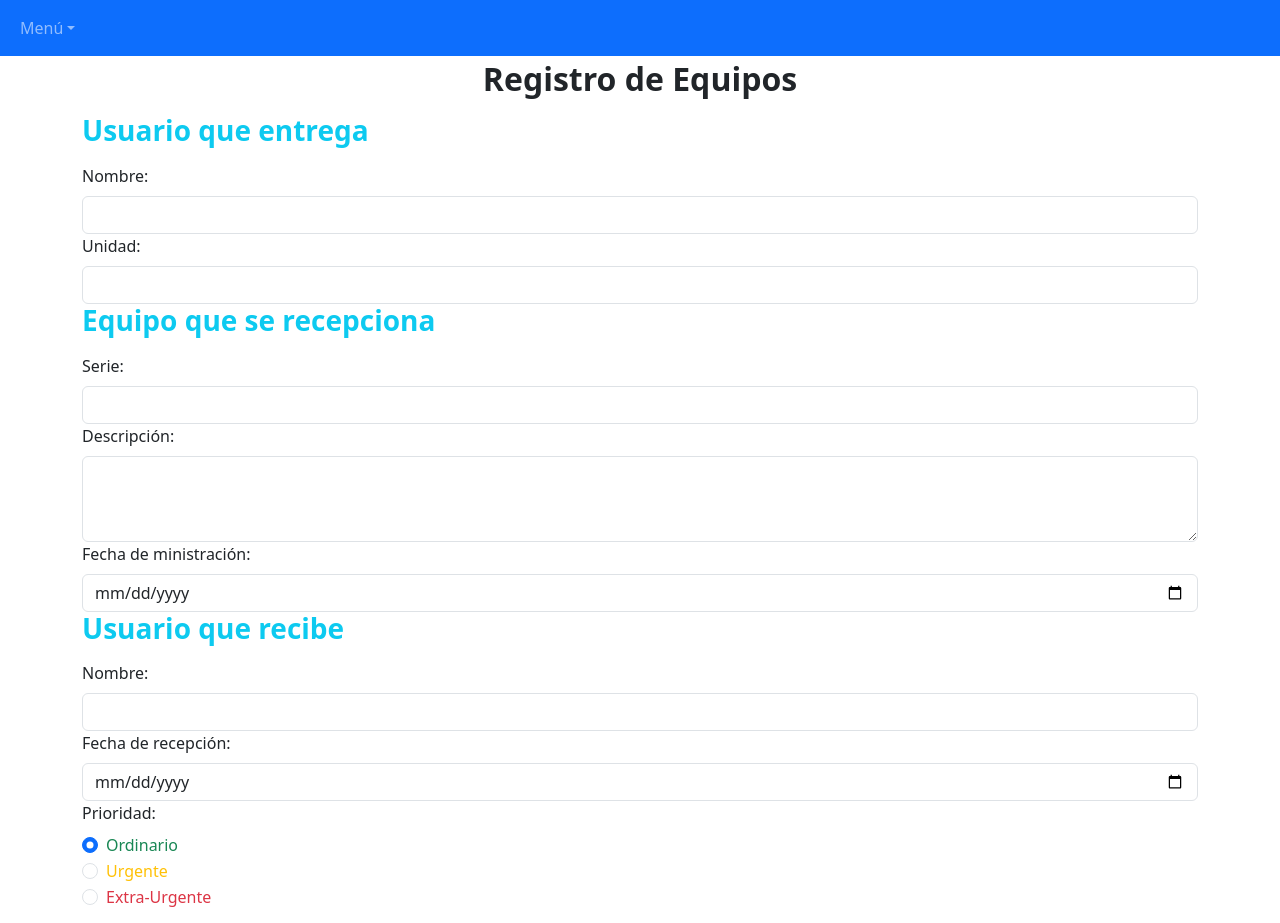
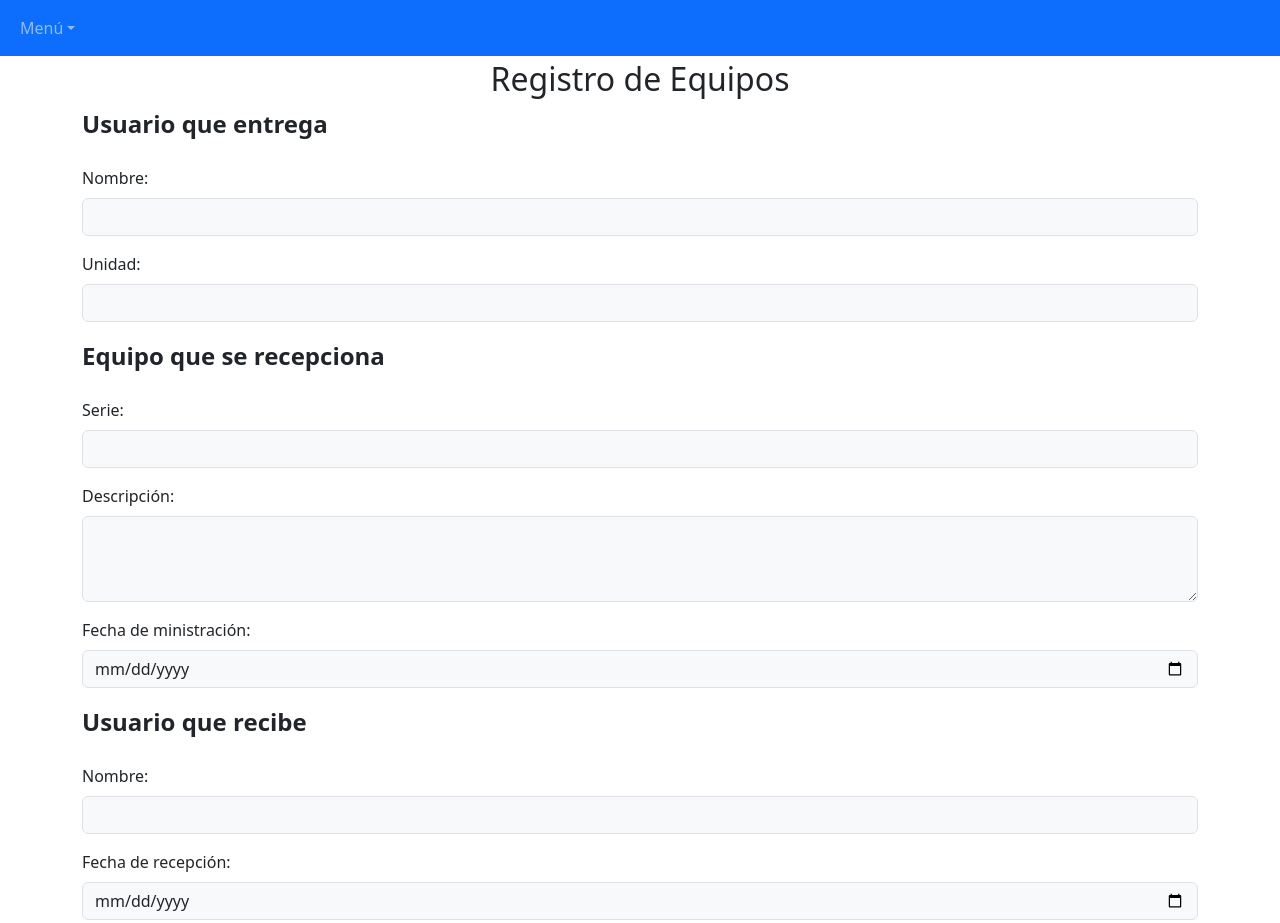
Before and after one commit to Ebgmoreno/CEEFA, an Angular app: page /formulario in a window 1280 px wide. Shown: the top 923 px of the page. Built offline with nearby package versions, Linux system fonts and the light colour scheme.

Commit message:
Serie solo números y letras

```diff
--- a/src/app/formulario-equipo/formulario-equipo.component.html
+++ b/src/app/formulario-equipo/formulario-equipo.component.html
@@ -18,75 +18,71 @@
 </nav>
 
 <div class="container mt-1">
-  <h2> <p class="text-center"><strong>Registro de Equipos</strong></p></h2>
-  <h3> <p class="text-info"><strong>Usuario que entrega</strong></p></h3>
+  <h2 class="text-center">Registro de Equipos</h2>
 
-  <div class="mb-0">
-    <label for="nombreEntrega" class="form-label">Nombre:</label>
-    <input type="text" class="form-control" id="nombreEntrega" name="nombreEntrega" required [(ngModel)]="nombreEntrega">
-  </div>
+  <fieldset>
+    <legend><p class="text-dark"><strong>Usuario que entrega</strong></p></legend>
+    <div class="mb-3">
+      <label for="nombreEntrega" class="form-label">Nombre:</label>
+      <input type="text" class="form-control bg-light" id="nombreEntrega" name="nombreEntrega" required [(ngModel)]="nombreEntrega">
+    </div>
+    <div class="mb-3">
+      <label for="unidadEntrega" class="form-label">Unidad:</label>
+      <input type="text" class="form-control bg-light" id="unidadEntrega" name="unidadEntrega" required [(ngModel)]="unidadEntrega">
+    </div>
+  </fieldset>
 
-  <div class="mb-0">
-    <label for="unidadEntrega" class="form-label">Unidad:</label>
-    <input type="text" class="form-control" id="unidadEntrega" name="unidadEntrega" required [(ngModel)]="unidadEntrega">
-  </div>
+  <fieldset>
+    <legend><p class="text-dark"><strong>Equipo que se recepciona</strong></p></legend>
+    <div class="mb-3">
+      <label for="serie" class="form-label">Serie:</label>
+      <input type="text" class="form-control bg-light" id="serie" name="serie" required pattern="[a-zA-Z0-9]+" [(ngModel)]="serie" #serieInput="ngModel">
+      <div *ngIf="serieInput.invalid && (serieInput.dirty || serieInput.touched)" class="alert alert-danger">
+        La serie solo puede contener letras y números.
+      </div>
+    </div>
+    <div class="mb-3">
+      <label for="descripcion" class="form-label">Descripción:</label>
+      <textarea class="form-control bg-light" id="descripcion" name="descripcion" rows="3" [(ngModel)]="descripcion"></textarea>
+    </div>
+    <div class="mb-3">
+      <label for="fechaMinistracion" class="form-label">Fecha de ministración:</label>
+      <input type="date" class="form-control bg-light" id="fechaMinistracion" name="fechaMinistracion" [(ngModel)]="fechaMinistracion">
+    </div>
+  </fieldset>
 
-  <h3> <p class="text-info"><strong>Equipo que se recepciona</strong> </p> </h3>
+  <fieldset>
+    <legend><p class="text-dark"><strong>Usuario que recibe</strong></p></legend>
+    <div class="mb-3">
+      <label for="nombreRecibe" class="form-label">Nombre:</label>
+      <input type="text" class="form-control bg-light" id="nombreRecibe" name="nombreRecibe" required [(ngModel)]="nombreRecibe">
+    </div>
+    <div class="mb-3">
+      <label for="fechaRecepcion" class="form-label">Fecha de recepción:</label>
+      <input type="date" class="form-control bg-light" id="fechaRecepcion" name="fechaRecepcion" [(ngModel)]="fechaRecepcion">
+    </div>
+  </fieldset>
 
-  <div class="mb-0">
-    <label for="serie" class="form-label">Serie:</label>
-    <input type="text" class="form-control" id="serie" name="serie" required [(ngModel)]="serie">
-  </div>
-
-  <div class="mb-0">
-    <label for="descripcion" class="form-label">Descripción:</label>
-    <textarea class="form-control" id="descripcion" name="descripcion" rows="3" [(ngModel)]="descripcion"></textarea>
-  </div>
-
-  <div class="mb-0">
-    <label for="fechaMinistracion" class="form-label">Fecha de ministración:</label>
-    <input type="date" class="form-control" id="fechaMinistracion" name="fechaMinistracion" [(ngModel)]="fechaMinistracion">
-  </div>
-
-  <h3> <p class="text-info"><strong>Usuario que recibe</strong> </p> </h3>
-
-  <div class="mb-0">
-    <label for="nombreRecibe" class="form-label">Nombre:</label>
-    <input type="text" class="form-control" id="nombreRecibe" name="nombreRecibe" required [(ngModel)]="nombreRecibe">
-  </div>
-
-  <div class="mb-0">
-    <label for="fechaRecepcion" class="form-label">Fecha de recepción:</label>
-    <input type="date" class="form-control" id="fechaRecepcion" name="fechaRecepcion" [(ngModel)]="fechaRecepcion">
-  </div>
-
-  <div class="mb-0">
-
-    <label class="form-label">Prioridad:</label>
-
+  <div class="mb-3 flex-column">
+    <label class="form-label text-dark"><strong>Prioridad:</strong></label>
     <div class="form-check">
       <input class="form-check-input" type="radio" name="prioridad" value="Ordinario" id="ordinario" [(ngModel)]="prioridad">
       <label class="form-check-label text-success" for="ordinario">
         Ordinario
-        </label>
+      </label>
     </div>
-
     <div class="form-check">
       <input class="form-check-input" type="radio" name="prioridad" value="Urgente" id="urgente" [(ngModel)]="prioridad">
       <label class="form-check-label text-warning" for="urgente">
         Urgente
-    </label>
+      </label>
     </div>
-
     <div class="form-check">
       <input class="form-check-input" type="radio" name="prioridad" value="Extraurgente" id="extraurgente" [(ngModel)]="prioridad">
       <label class="form-check-label text-danger" for="extraurgente">
         Extra-Urgente
       </label>
     </div>
-    <p></p>
-    <p></p>
-    <button type="button" class="btn btn-outline-info btn-sm text-center" (click)="onSubmit()">Enviar</button>
-
   </div>
+  <button type="button" class="btn btn-outline-info text-center" (click)="onSubmit()">Enviar</button>
 </div>
--- a/src/app/formulario-equipo/formulario-equipo.component.ts
+++ b/src/app/formulario-equipo/formulario-equipo.component.ts
@@ -39,7 +39,7 @@ export class FormularioEquipoComponent {
   }
 
   onSubmit() {
-    const datosFormulario = {
+    const datosFormulario: Equipo = { // Tipado del objeto
       nombreEntrega: this.nombreEntrega,
       unidadEntrega: this.unidadEntrega,
       serie: this.serie,
@@ -55,9 +55,10 @@ export class FormularioEquipoComponent {
       datos: this.datos
     };
 
+    try {
       // 1. Obtener los datos existentes del localStorage
       let equipos: Equipo[] = [];
-    const datosGuardados = localStorage.getItem('equipos'); // Cambiamos la clave a 'equipos'
+      const datosGuardados = localStorage.getItem('equipos');
       if (datosGuardados) {
         equipos = JSON.parse(datosGuardados);
       }
@@ -67,6 +68,14 @@ export class FormularioEquipoComponent {
 
       // 3. Guardar el array actualizado en el localStorage
       localStorage.setItem('equipos', JSON.stringify(equipos));
+
+      // Mostrar un mensaje de éxito (puedes usar una alerta o un snackbar)
+      console.log("Equipo guardado correctamente.");
+    } catch (error) {
+      // Manejar el error al guardar en localStorage
+      console.error("Error al guardar el equipo:", error);
+      // Mostrar un mensaje de error al usuario
+    }
 
     this.limpiarFormulario();
   }
--- a/src/app/usuarios/login/login.component.css
+++ b/src/app/usuarios/login/login.component.css
@@ -5,6 +5,7 @@
   align-items: center;
 }
 
-.left-column {
-  text-align: center;
+.right-column {
+  text-align: center; /* Centra el texto en la columna derecha */
+  /* Puedes agregar estilos adicionales para la columna derecha si es necesario */
 }
--- a/src/app/usuarios/login/login.component.html
+++ b/src/app/usuarios/login/login.component.html
@@ -1,23 +1,19 @@
   <nav class="navbar navbar-expand-lg navbar-dark bg-primary">
     <div class="container-fluid">
+      <a class="navbar-brand" href="#"><strong>Bienvenido</strong></a>
       <div class="collapse navbar-collapse" id="navbarColor01">
         <ul class="navbar-nav">
         </ul>
      </div>
    </div>
   </nav>
-
   <div class="container-fluid login-container">
     <div class="row">
       <div class="col-md-6 left-column">
-        <h1>Centro de Estudios del Ejército y Fuerza Aérea</h1>
-        <p>Escuela Militar de Logística</p>
-      </div>
-      <div class="col-md-6 right-column">
-        <div class="container mt-4">
+        <div class="container mt-1">
           <div class="row justify-content-center">
-            <div class="col-md-9">
-              <div class="card">
+            <div class="col-md-8">
+              <div class="card" style="max-width: 25rem;">
                 <div class="card-header text-info">
                   <h3><p class="text-center"><strong>Iniciar Sesión</strong></p></h3>
                   <h4><p class="text-body-secondary text-center"><small>Mantenimiento APX-2000</small></p></h4>
@@ -25,10 +21,10 @@
                 <div class="card-body">
                   <form #loginForm="ngForm">
                     <div class="mb-2">
-                      <input type="text" placeholder="Usuario" class="form-control" id="usuario" name="usuario" required [(ngModel)]="usuario">
+                      <input type="text" placeholder="Usuario" class="form-control border-info" id="usuario" name="usuario" required [(ngModel)]="usuario">
                     </div>
                     <div class="mb-2">
-                      <input type="password" placeholder="Contraseña" class="form-control" id="contrasena" name="contrasena" required [(ngModel)]="contrasena">
+                      <input type="password" placeholder="Contraseña" class="form-control border-info" id="contrasena" name="contrasena" required [(ngModel)]="contrasena">
                     </div>
                     <div class="alert alert-dismissible alert-primary" *ngIf="mostrarError">
                       <span *ngIf="errorUsuario">{{errorUsuario}}</span>
@@ -43,5 +39,9 @@
           </div>
         </div>
       </div>
+      <div class="col-md-6 right-column">
+        <h1>Centro de Estudios del Ejército y Fuerza Aérea</h1>
+        <p>Escuela Militar de Logística</p>
+      </div>
     </div>
   </div>
```
Lines whose indentation alone changed are shown as unchanged.
